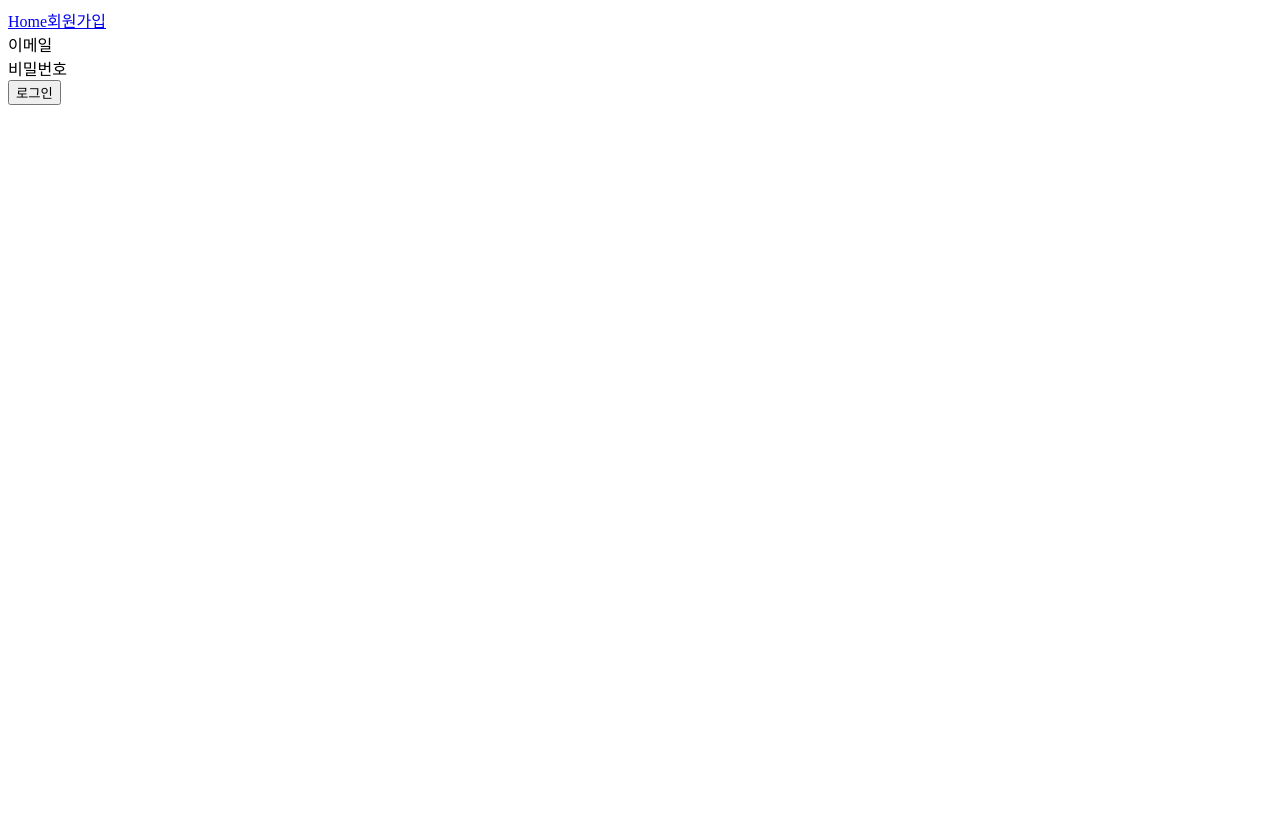
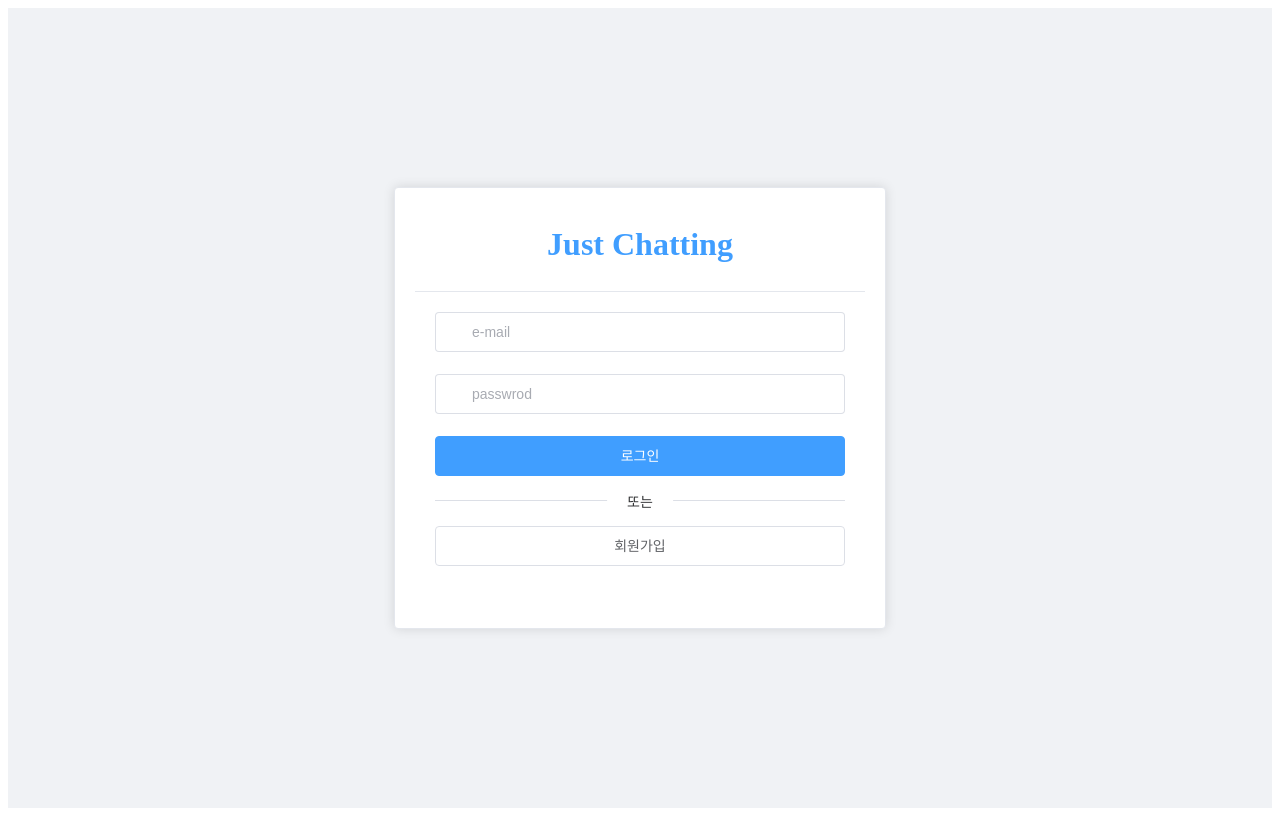
Before and after one commit to choizz156/just-chat-front, a Vue app: page / in a window 1280 px wide. Built offline with nearby package versions, Linux system fonts and the light colour scheme; the HTML template or start-up script is replaced by a standard one.

Commit message:
feat: 로그인 ui, header ui 구성

```diff
--- a/src/App.vue
+++ b/src/App.vue
@@ -1,11 +1,8 @@
+<template>
+  <router-view />
+</template>
+
 <script setup lang="ts">
-import { RouterLink, RouterView } from 'vue-router'
 </script>
 
-<template>
-  <RouterLink to="/">Home</RouterLink>
-  <RouterLink to="/join">회원가입</RouterLink>
-  <RouterView />
-</template>
-
 <style scoped></style>
--- a/src/component/HomeView.vue
+++ /dev/null
@@ -1,10 +0,0 @@
-<script setup lang="ts">
-</script>
-
-<template>
- <div>이메일</div>
-  <div>비밀번호</div>
-  <button>로그인</button>
-</template>
-
-<style scoped></style>
--- a/src/component/LoginView.vue
+++ b/src/component/LoginView.vue
@@ -1,5 +1,122 @@
-<script setup lang="ts"></script>
+<template>
+  <div class="login-container">
+    <el-card class="login-card">
+      <template #header>
+        <div class="app-title">Just Chatting</div>
+      </template>
 
-<template></template>
+      <el-form ref="loginFormRef" :model="loginForm" :rules="rules" label-width="0" size="large">
+        <el-form-item prop="email">
+          <el-input v-model="loginForm.email" placeholder="e-mail" prefix-icon="User" />
+        </el-form-item>
 
-<style scoped></style>
+        <el-form-item prop="password">
+          <el-input
+            v-model="loginForm.password"
+            type="password"
+            placeholder="passwrod"
+            prefix-icon="Lock"
+            show-password
+          />
+        </el-form-item>
+
+        <el-form-item>
+          <el-button type="primary" class="submit-btn" @click="handleLogin" :loading="loading">
+            로그인
+          </el-button>
+        </el-form-item>
+
+        <el-divider>또는</el-divider>
+
+        <el-form-item>
+          <el-button class="submit-btn" @click="handleGoToJoin"> 회원가입 </el-button>
+        </el-form-item>
+      </el-form>
+    </el-card>
+  </div>
+</template>
+
+<script setup lang="ts">
+import { ref, reactive } from 'vue'
+import { ElMessage } from 'element-plus'
+import type { FormInstance, FormRules } from 'element-plus'
+import router from '@/router'
+
+const loginFormRef = ref<FormInstance>()
+const loading = ref(false)
+
+// 로그인 폼 데이터
+const loginForm = reactive({
+  email: '',
+  password: '',
+})
+
+// 유효성 검사 규칙
+const rules = reactive<FormRules>({
+  email: [
+    { required: true, message: '이메일을 입력해주세요', trigger: 'blur' },
+    { type: 'email', message: '올바른 이메일 형식이 아닙니다', trigger: 'blur' },
+  ],
+  password: [
+    { required: true, message: '비밀번호를 입력해주세요', trigger: 'blur' },
+    { min: 4, message: '비밀번호는 최소 4자 이상이어야 합니다', trigger: 'blur' },
+  ],
+})
+
+// 로그인 처리
+const handleLogin = async () => {
+  if (!loginFormRef.value) return
+
+  await loginFormRef.value.validate((valid) => {
+    if (valid) {
+      loading.value = true
+
+      // TODO: 실제 로그인 API 호출
+      setTimeout(() => {
+        loading.value = false
+        ElMessage.success('로그인 성공!')
+        // router.push('/')
+      }, 1000)
+    }
+  })
+}
+
+// 회원가입 페이지로 이동
+const handleGoToJoin = () => {
+  ElMessage.info('회원가입 페이지로 이동')
+  router.push('/join')
+}
+</script>
+
+<style scoped>
+.login-container {
+  display: flex;
+  justify-content: center;
+  align-items: center;
+  min-height: 100vh;
+  background-color: #f0f2f5;
+}
+
+.login-card {
+  width: 450px;
+  padding: 20px;
+}
+
+.card-header {
+  text-align: center;
+  font-size: 24px;
+  font-weight: 600;
+}
+
+.app-title {
+  text-align: center;
+  font-size: 32px;
+  font-weight: 700;
+  color: #409eff;
+  margin-bottom: 10px;
+}
+
+.submit-btn {
+  width: 100%;
+}
+</style>
--- a/src/router/index.ts
+++ b/src/router/index.ts
@@ -1,5 +1,4 @@
 import { createRouter, createWebHistory } from 'vue-router'
-import HomeView from '@/component/HomeView.vue'
 import JoinView from '@/component/JoinView.vue'
 import LoginView from '@/component/LoginView.vue'
 
@@ -8,19 +7,14 @@ const router = createRouter({
   routes: [
     {
       path: '/',
-      name: 'Home',
-      component: HomeView,
+      name: 'Login',
+      component: LoginView,
     },
     {
       path: '/join',
       name: 'Join',
       component: JoinView,
     },
-    {
-      path: '/login',
-      name: 'Login',
-      component: LoginView,
-    }
   ],
 })
 
```
Also changed, not shown: src/component/Header.vue (added, +86 -0 lines).
